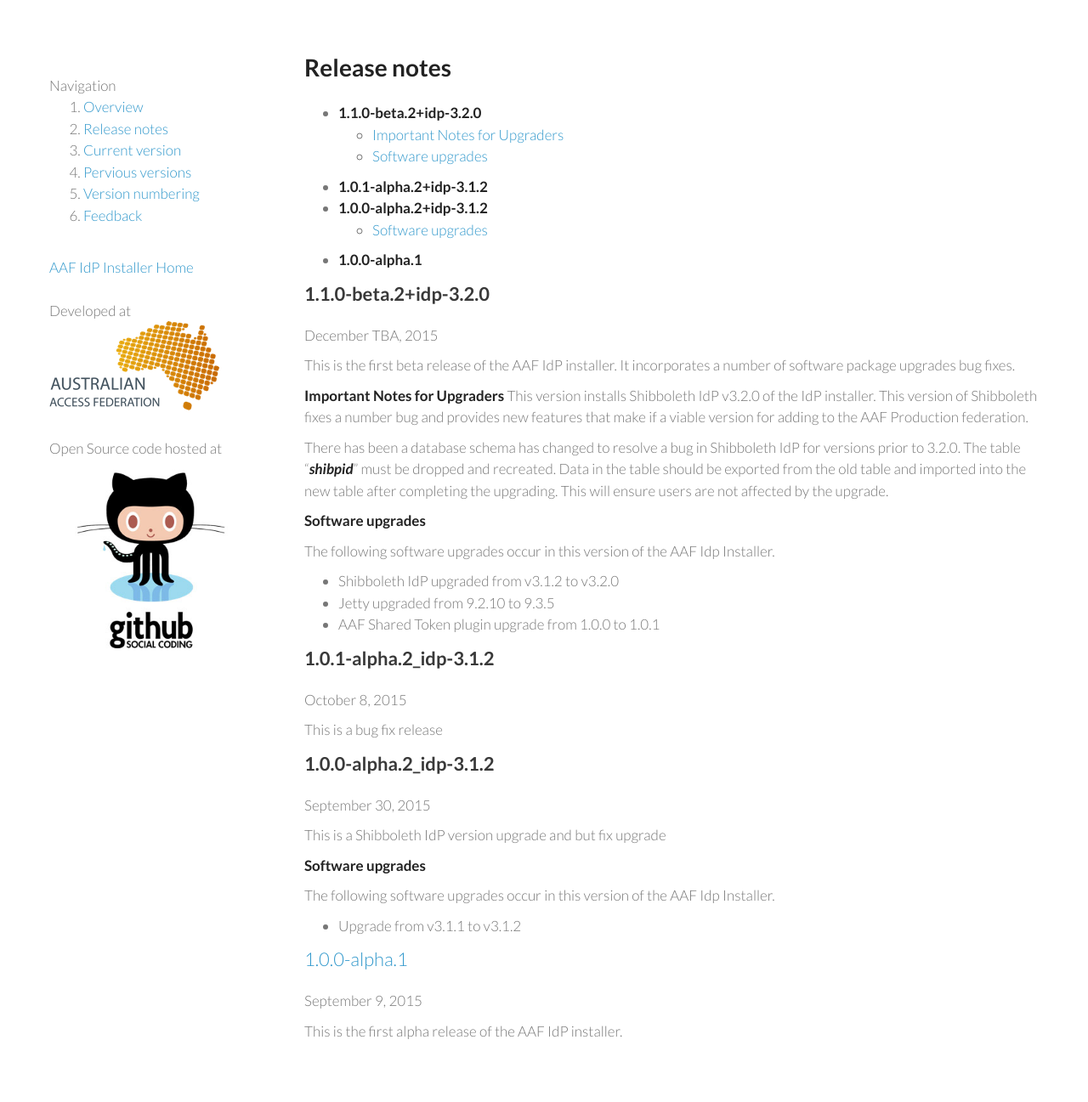
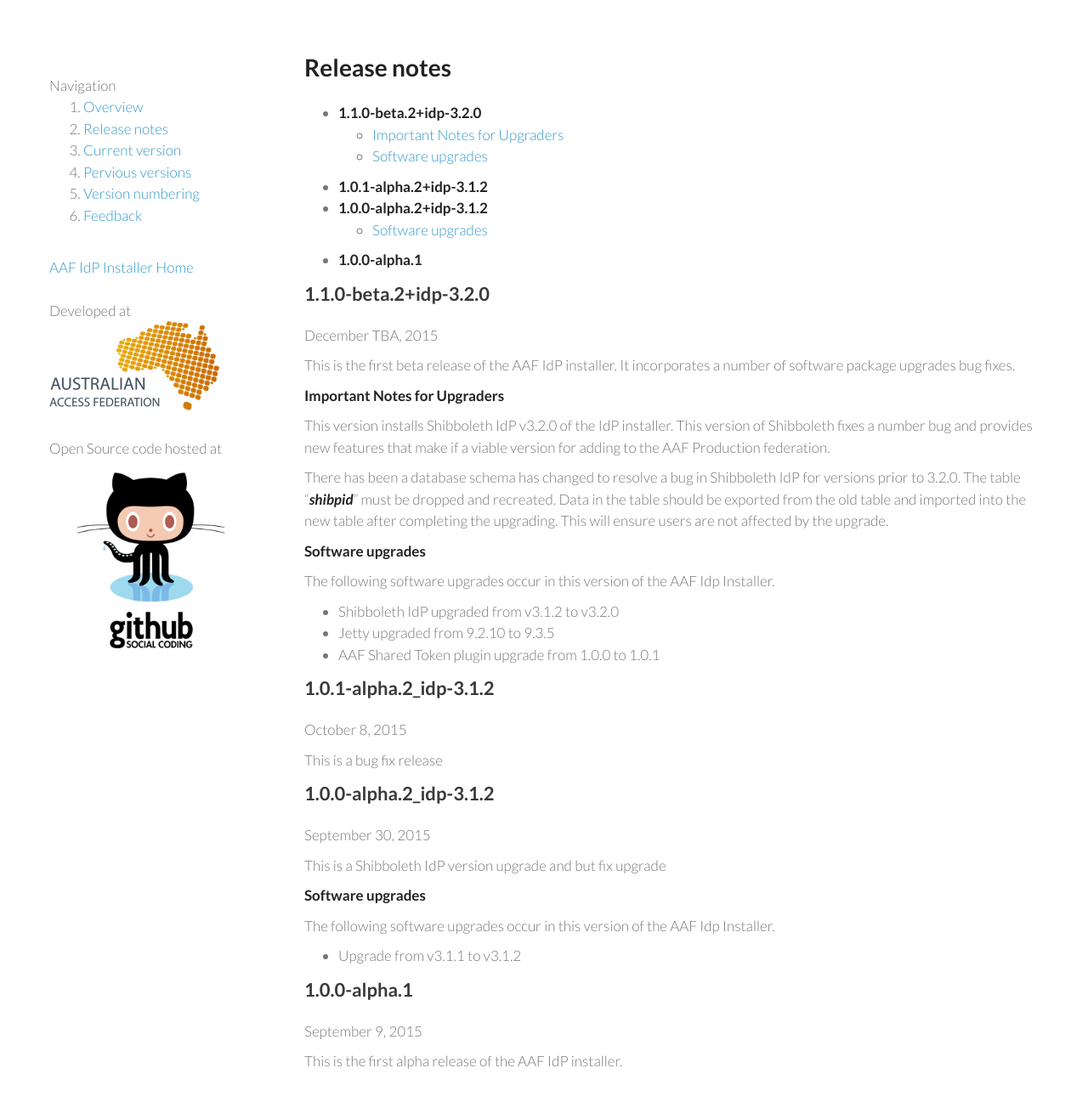
Before and after one commit to ausaccessfed/shibboleth-idp-installer, a Jekyll site: the page built from about/release.md, in a window 1280 px wide and 1322 px high. Shown: the top 1297 px of the window at 85% size. Built offline with Jekyll 4.4.1, drawn with Linux system fonts in a browser that asks for light colours; nearby versions of some CDN libraries; Markdown is read by kramdown in place of the engine named in the settings.

Commit message:
Minor formatting changes

```diff
--- a/about/release.md
+++ b/about/release.md
@@ -3,6 +3,7 @@
 ---
 
 # Release notes
+
 
 
 - [**1.1.0-beta.2+idp-3.2.0**](#1.1.0-beta)
@@ -14,18 +15,19 @@
 - [**1.0.0-alpha.1**](1.0.0-alpha.1)
 
 
-## <a name="1.1.0-beta"/>1.1.0-beta.2+idp-3.2.0 ##
+## <a name="1.1.0-beta"></a>1.1.0-beta.2+idp-3.2.0 ##
 
 December TBA, 2015
 
 This is the first beta release of the AAF IdP installer. It incorporates a number of software package upgrades bug fixes.
 
-<a name="1.1.0-beta-notes"/>**Important Notes for Upgraders**
+<a name="1.1.0-beta-notes"></a>**Important Notes for Upgraders**
+
 This version installs Shibboleth IdP v3.2.0 of the IdP installer. This version of Shibboleth fixes a number bug and provides new features that make if a viable version for adding to the AAF Production federation.
 
 There has been a database schema has changed to resolve a bug in Shibboleth IdP for versions prior to 3.2.0. The table "***shibpid***" must be dropped and recreated. Data in the table should be exported from the old table and imported into the new table after completing the upgrading. This will ensure users are not affected by the upgrade.
 
-<a name="1.1.0-beta-software"/>**Software upgrades**
+<a name="1.1.0-beta-software"></a>**Software upgrades**
 
 The following software upgrades occur in this version of the AAF Idp Installer.
 
@@ -34,25 +36,25 @@
 - AAF Shared Token plugin upgrade from 1.0.0 to 1.0.1
 
 
-## <a name="1.0.1-alpha.2"/>1.0.1-alpha.2_idp-3.1.2
+## <a name="1.0.1-alpha.2"></a>1.0.1-alpha.2_idp-3.1.2
 
 October 8, 2015
 
 This is a bug fix release
 
-## <a name="1.0.0-alpha.2"/>1.0.0-alpha.2_idp-3.1.2
+## <a name="1.0.0-alpha.2"></a>1.0.0-alpha.2_idp-3.1.2
 
 September 30, 2015
 
 This is a Shibboleth IdP version upgrade and but fix upgrade
 
-<a name="1.0.0-alpha.2-software"/>**Software upgrades**
+<a name="1.0.0-alpha.2-software"></a>**Software upgrades**
 
 The following software upgrades occur in this version of the AAF Idp Installer.
 
 - Upgrade from v3.1.1 to v3.1.2
 
-## <a name="1.0.0-alpha.1">1.0.0-alpha.1
+## <a name="1.0.0-alpha.1"></a>1.0.0-alpha.1
 
 September 9, 2015
 
```
